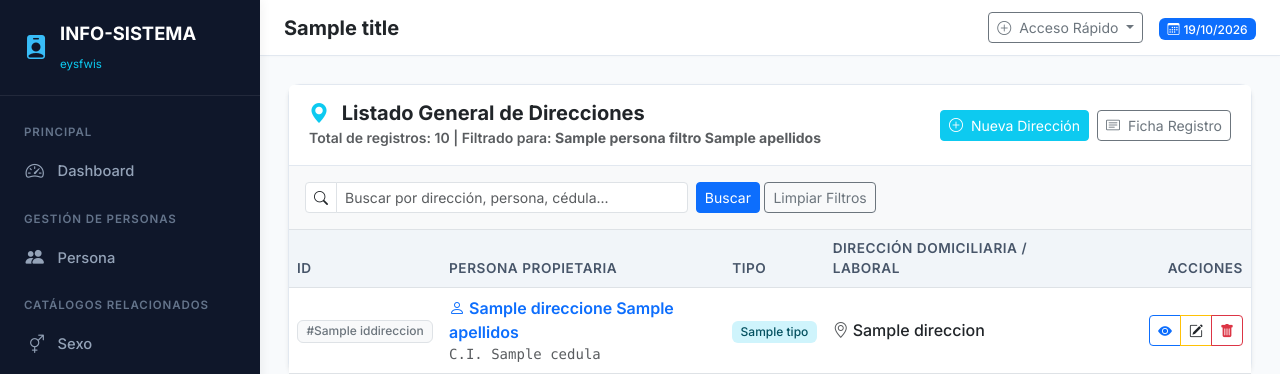
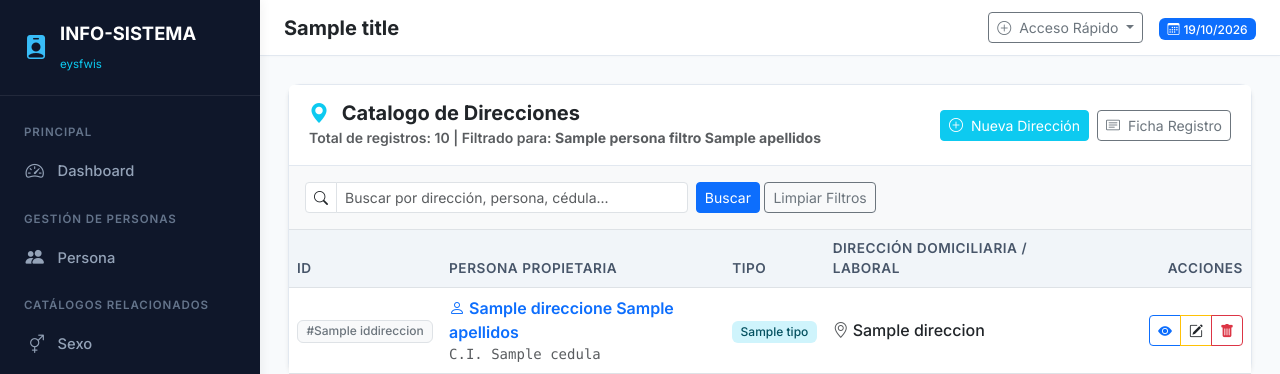
Before and after one commit to jimmyquinonezmendez-cpu/GRUPOMETA, a CodeIgniter 4 app: the page made by app/Views/direccion/direccion_list.php in a window 1280 px wide. Shown: the top 374 px of the page. Run offline with PHP 8.4 and a stand-in for CodeIgniter, Linux system fonts and the light colour scheme; the template is opened without the code that fills it: most values are stand-ins (such as "Sample title", 1, 10 or a date in 2020); data that the repository does not hold is empty; some libraries are stand-ins or nearby versions.

Commit message:
Update direccion_list.php
Mejora titulo de listado de direcciones

```diff
--- a/app/Views/direccion/direccion_list.php
+++ b/app/Views/direccion/direccion_list.php
@@ -6,7 +6,7 @@
     <div class="card-header d-flex flex-wrap justify-content-between align-items-center gap-2">
         <div>
             <h5 class="mb-0 fw-bold text-dark">
-                <i class="bi bi-geo-alt-fill text-info me-2"></i> Listado General de Direcciones
+                <i class="bi bi-geo-alt-fill text-info me-2"></i> Catalogo de Direcciones
             </h5>
             <small class="text-muted">
                 Total de registros: <?= esc($total) ?>
```
